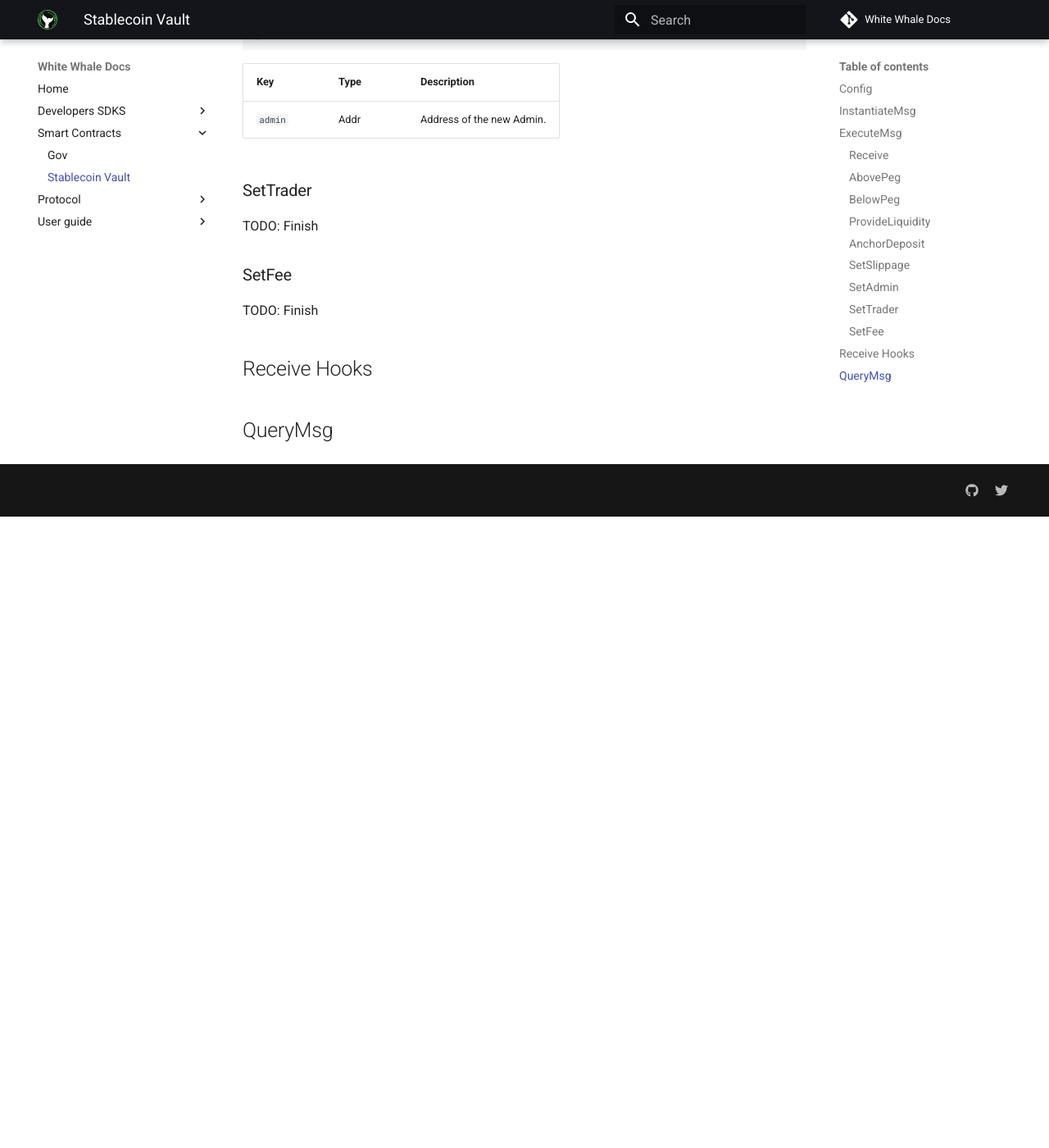
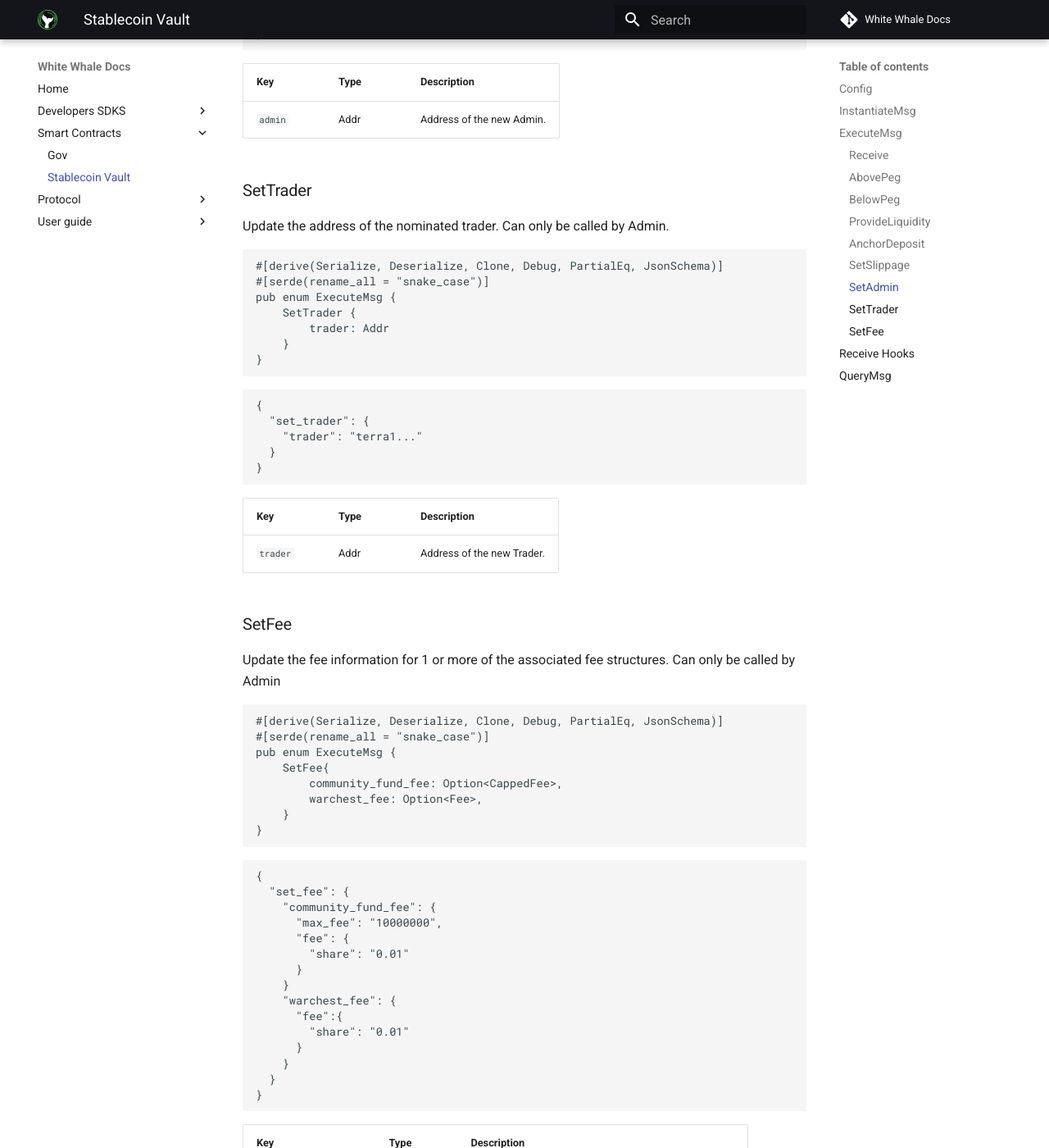
Before and after one commit to White-Whale-Defi-Platform/docs, an MkDocs documentation site: the page built from docs/Smart-Contracts/Stablecoin-Vault.md, in a window 1280 px wide and 1400 px high, scrolled down 7205 px. Shown: the whole window at 82% size. Built offline with MkDocs 1.6.1 and Material for MkDocs 9.7.7, drawn with Linux system fonts in a browser that asks for light colours; comment, search, counter and statistics services are not loaded; before the commit the page ends 7835 px from its top, so only the background shows below that; some of the changed text lies outside the part shown.

Commit message:
feat(set trade and fee): Finish most of execute msgs. Added Set Trader and Set Fee

````diff
--- a/docs/Smart-Contracts/Stablecoin-Vault.md
+++ b/docs/Smart-Contracts/Stablecoin-Vault.md
@@ -290,12 +290,72 @@ pub enum ExecuteMsg {
 
 ### SetTrader
 
-TODO: Finish
+Update the address of the nominated trader. Can only be called by Admin.
+
+```rust
+#[derive(Serialize, Deserialize, Clone, Debug, PartialEq, JsonSchema)]
+#[serde(rename_all = "snake_case")]
+pub enum ExecuteMsg {
+    SetTrader {
+        trader: Addr
+    }
+}
+```
+
+```javascript
+{
+  "set_trader": {
+    "trader": "terra1..."
+  }
+}
+```
+
+| Key | Type | Description |
+| :--- | :--- | :--- |
+| `trader` | Addr | Address of the new Trader. |
 
 ### SetFee
 
-TODO: Finish
+Update the fee information for 1 or more of the associated fee structures. Can only be called by Admin
+
+```rust
+#[derive(Serialize, Deserialize, Clone, Debug, PartialEq, JsonSchema)]
+#[serde(rename_all = "snake_case")]
+pub enum ExecuteMsg {
+    SetFee{
+        community_fund_fee: Option<CappedFee>,
+        warchest_fee: Option<Fee>,
+    }
+}
+```
+
+```javascript
+{
+  "set_fee": {
+    "community_fund_fee": {
+      "max_fee": "10000000",
+      "fee": {
+        "share": "0.01"
+      }
+    }
+    "warchest_fee": {
+      "fee":{
+        "share": "0.01"
+      }
+    }
+  }
+}
+```
+
+| Key | Type | Description |
+| :--- | :--- | :--- |
+| `community_fund_fee`\* | CappedFee | New fee values for fee allocation to the Community Fund |
+| `warchest_fee`\* | CappedFee | New fee values for fee allocation to the Warchest |
+
+\* = optional
 
 ## Receive Hooks
 
+TODO: Receive Hooks
+
 ## QueryMsg
````
